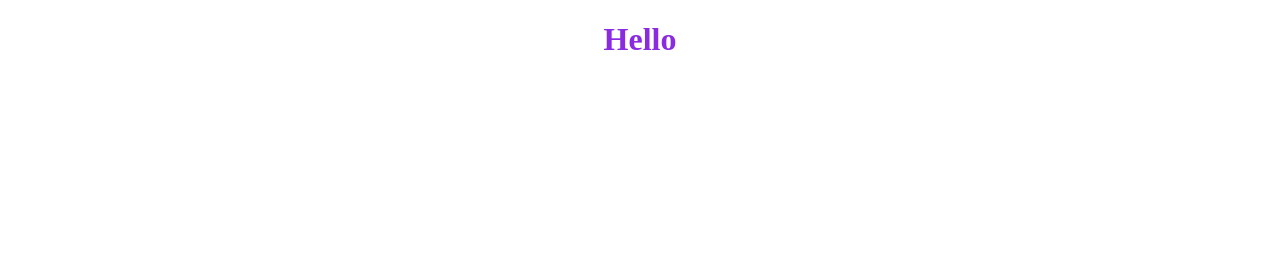
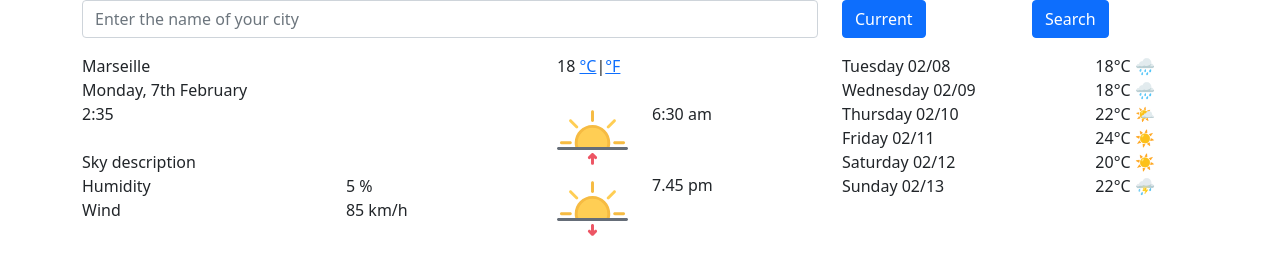
Before and after one commit to ZoePlayoust/weatherapp, a plain HTML site: page index.html in a window 1280 px wide. Drawn offline with nearby package versions, Linux system fonts and the light colour scheme; files that its build step writes are made by us from their sources.

Commit message:
Update index.html

```diff
--- a/index.html
+++ b/index.html
@@ -3,12 +3,133 @@
   <head>
     <meta charset="UTF-8" />
     <meta http-equiv="X-UA-Compatible" content="IE=edge" />
-    <meta name="viewport" content="width=h, initial-scale=1.0" />
-    <title>weather app</title>
-    <link rel="stylesheet" href="style.css" />
-  </head>
+    <meta name="viewport" content="width=device-width, initial-scale=1.0" />
+    <title>Weather App ZP</title>
+    <link
+      href="https://cdn.jsdelivr.net/npm/bootstrap@5.1.3/dist/css/bootstrap.min.css"
+      rel="stylesheet"
+      integrity="sha384-1BmE4kWBq78iYhFldvKuhfTAU6auU8tT94WrHftjDbrCEXSU1oBoqyl2QvZ6jIW3"
+      crossorigin="anonymous"
+    />
+    <script src="https://kit.fontawesome.com/57c46a49c7.js" crossorigin="anonymous"></script>
+    <link rel="stylesheet" href="style/style.css" />
+    <link rel="preconnect" href="https://fonts.googleapis.com">
+<link rel="preconnect" href="https://fonts.gstatic.com" crossorigin>
+<link href="https://fonts.googleapis.com/css2?family=Lato:ital,wght@0,100;0,300;0,400;0,700;0,900;1,100;1,300;1,400;1,700;1,900&display=swap" rel="stylesheet">
+ <script src="https://cdn.jsdelivr.net/npm/axios/dist/axios.min.js"></script>
+</head>
   <body>
-    <h1>Hello</h1>
-    <script src="app.js"></script>
+
+    <div class="container">
+      <div class="row search-city">
+        <div class="col-8">
+          <form class="search-city-bar"></form>
+          <input
+            type="text"
+            class="form-control"
+            id="city-form"
+            placeholder="Enter the name of your city"
+            size="55px"
+          />
+        </div>
+        <div class="col-2 search-city-button" >
+          <button type="submit" class="btn btn-primary mb-3" id="current">Current</button>
+        </div>
+        <div class="col-2 search-city-button" >
+          <button type="submit" class="btn btn-primary mb-3" id="search">Search</button>
+        </div>
+      </div>
+      <div class="row row1">
+        <div class="col-5">
+          <div id="city">Marseille
+
+          </div>
+          <div class="current-date" id="date">Monday, 7th February</div>
+          <div class="row row2">
+            <div class="col-10">
+                   <span class="current-time"> <span id="time-number">2:35</span><span id="am-pm"> </span></span>
+                  <br>
+                  <br>
+              <div class="row row3">
+                <div class="col-12">
+                  <span class="precipitation" id="description">Sky description</span>
+                </div>
+
+              </div>
+              <div class="row row4">
+                <div class="col-8">
+                  <span class="humidity">Humidity</span>
+                </div>
+                <div class="col-4">
+                  <span class="pourcentage"id ="humidity"> 5 % </span>
+                </div>
+              </div>
+              <div class="row row5">
+                <div class="col-8">
+                  <span class="wind">Wind</span>
+                </div>
+                <div class="col-4">
+                  <span class="kmh"id="windspeed"> 85 km/h </span>
+                </div>
+              </div>
+            </div>
+
+          </div>
+        </div>
+
+        <div class="col-3">
+     <div class="temperature-today-global"><div class="current-temperature"> <span id="temperature-variable" > 18  </span><span class="unit"><a href="#" id="celsius"> °C</a>|<a href="#" id="fahrenheit">°F</a></span>
+       </div>
+              </div>
+              <br>
+              <div class="row row6">
+                <div class="col-4">
+                  <span class="sunrise-img"><img src="images/sunrise.svg" alt=""></span>
+                </div>
+                <div class="col-8 sunrise">
+                  <span class="sunrise-time"> 6:30 am </span>
+                </div>
+              </div>
+               <div class="row row7">
+                <div class="col-4 ">
+                  <span class="sunset-img"><img src="images/sunset.svg" alt=""></span>
+                </div>
+                <div class="col-8 sunset">
+                  <span class="sunset-time"> 7.45 pm </span>
+                </div>
+              </div>
+        </div>
+
+      <div class="col-4 block-days ">
+      <div class="row row8 row-day">
+        <div class="col-8"> <span class="day day2">Tuesday</span> <span class="date date2">02/08</span> </div>
+        <div class="col-4 temperature temp2">18°C 🌧️</div>
+      </div>
+      <div class="row row9 row-day">
+        <div class="col-8"> <span class="day day3">Wednesday</span> <span class="date date3">02/09</span> </div>
+        <div class="col-4 temperature temp3">18°C 🌧️</div>
+      </div>
+      <div class="row row10 row-day">
+        <div class="col-8"><span class="day day4">Thursday</span> <span class="date date4">02/10</span> </div>
+        <div class="col-4 temperature temp4">22°C 🌤️</div>
+      </div>
+      <div class="row row11 row-day">
+        <div class="col-8"><span class="day day5">Friday </span><span class="date date5">02/11</span> </div>
+        <div class="col-4 temperature temp5">24°C ☀️</div>
+      </div>
+      <div class="row row12 row-day">
+        <div class="col-8"><span class="day day6">Saturday</span> <span class="date date6">02/12</span> </div>
+        <div class="col-4 temperature temp6">20°C ☀️ </div>
+      </div>
+      <div class="row row13 row-day">
+        <div class="col-8"><span class="day day7">Sunday </span><span class="date date7">02/13</span> </div>
+        <div class="col-4 temperature temp7">22°C ⛈️</div>
+
+    </div>
+    </div>
+    </div>
+
+
+    <script src="app/app.js"></script>
   </body>
 </html>
```
